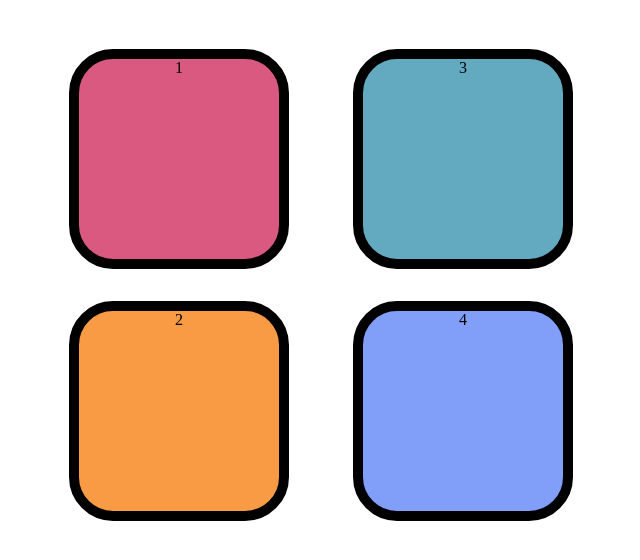
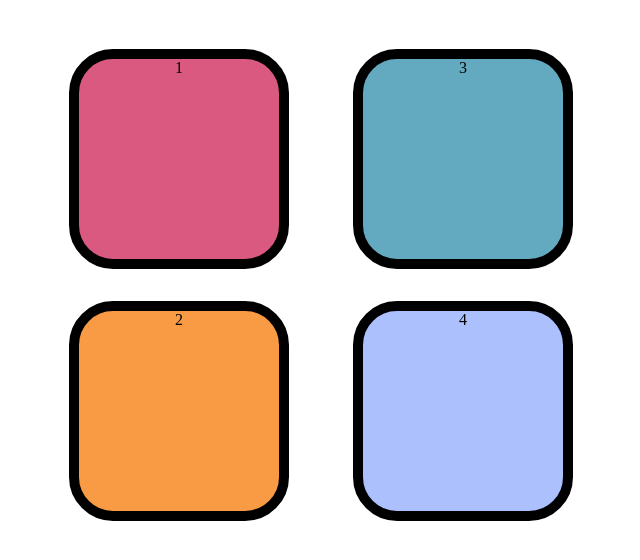
Before and after one commit to MAHSEEBA-TANZEEM/simon-says-game, a plain HTML site: page index.html in a window 1280 px wide. Shown: the part 110-670 px from the top of the page, without its empty margins (319-959 px from the left). Drawn offline with Linux system fonts and the light colour scheme.

Commit message:
Changed the box 4 purple color

```diff
--- a/style.css
+++ b/style.css
@@ -28,7 +28,7 @@ body {
 }
 
 .purple {
-    background-color: #819ff9;
+    background-color: #acc0fd;
 }
 
 .flash {
```
